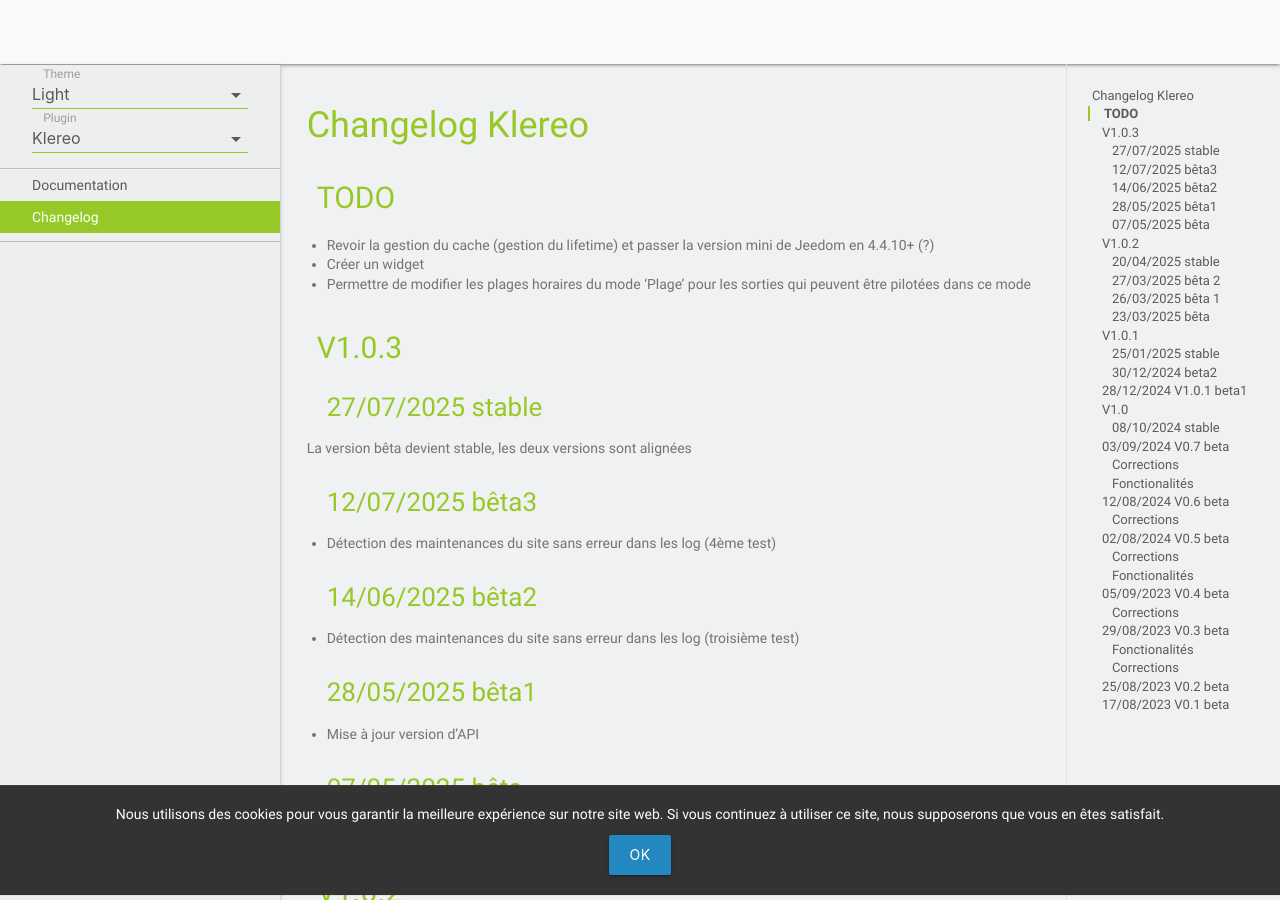
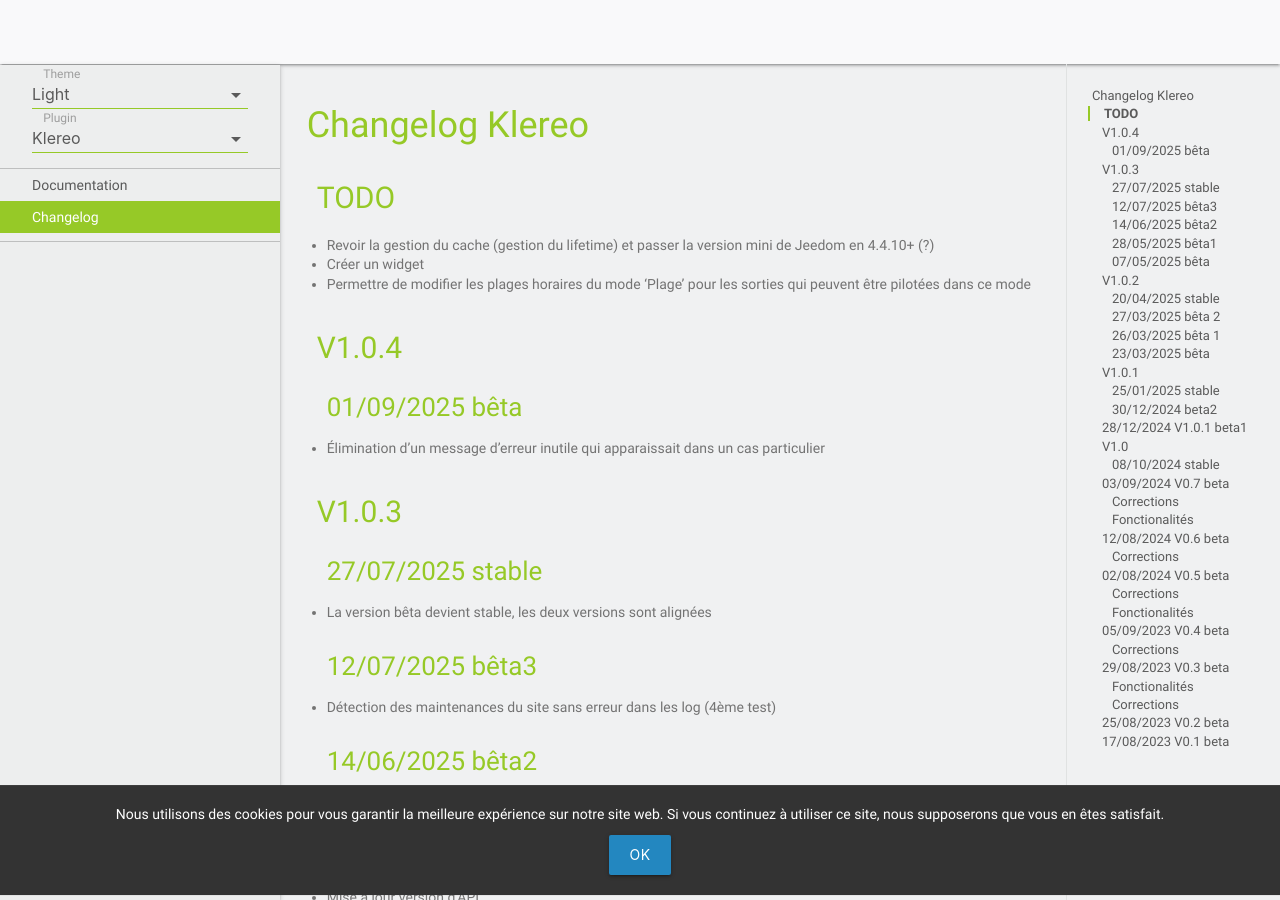
Before and after one commit to MrWaloo/jeedom-plugins-doc, a Jekyll site: the page built from docs/fr_FR/klereo_changelog.md, in a window 1280 px wide and 900 px high. Built offline with Jekyll 4.4.1, drawn with Linux system fonts in a browser that asks for light colours; emoji names are drawn with the system emoji font; our own code applies the rules of GitHub Pages for plain Markdown files.

Commit message:
Update klereo_changelog.md

```diff
--- a/docs/fr_FR/klereo_changelog.md
+++ b/docs/fr_FR/klereo_changelog.md
@@ -5,11 +5,17 @@
 - Créer un widget
 - Permettre de modifier les plages horaires du mode 'Plage' pour les sorties qui peuvent être pilotées dans ce mode
 
+## V1.0.4
+
+### 01/09/2025 bêta
+
+- Élimination d'un message d'erreur inutile qui apparaissait dans un cas particulier
+
 ## V1.0.3
 
 ### 27/07/2025 stable
 
-La version bêta devient stable, les deux versions sont alignées
+- La version bêta devient stable, les deux versions sont alignées
 
 ### 12/07/2025 bêta3
 
```
